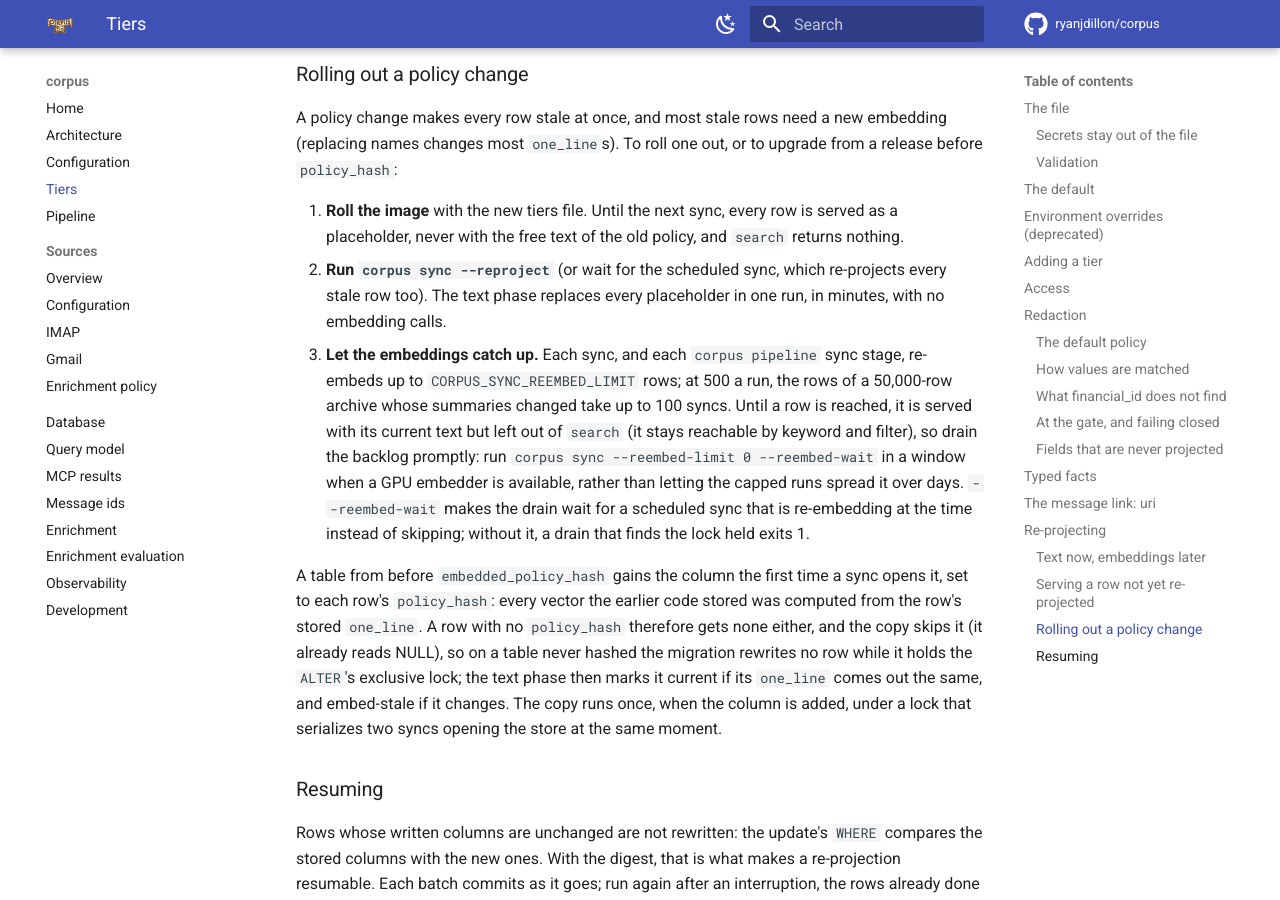
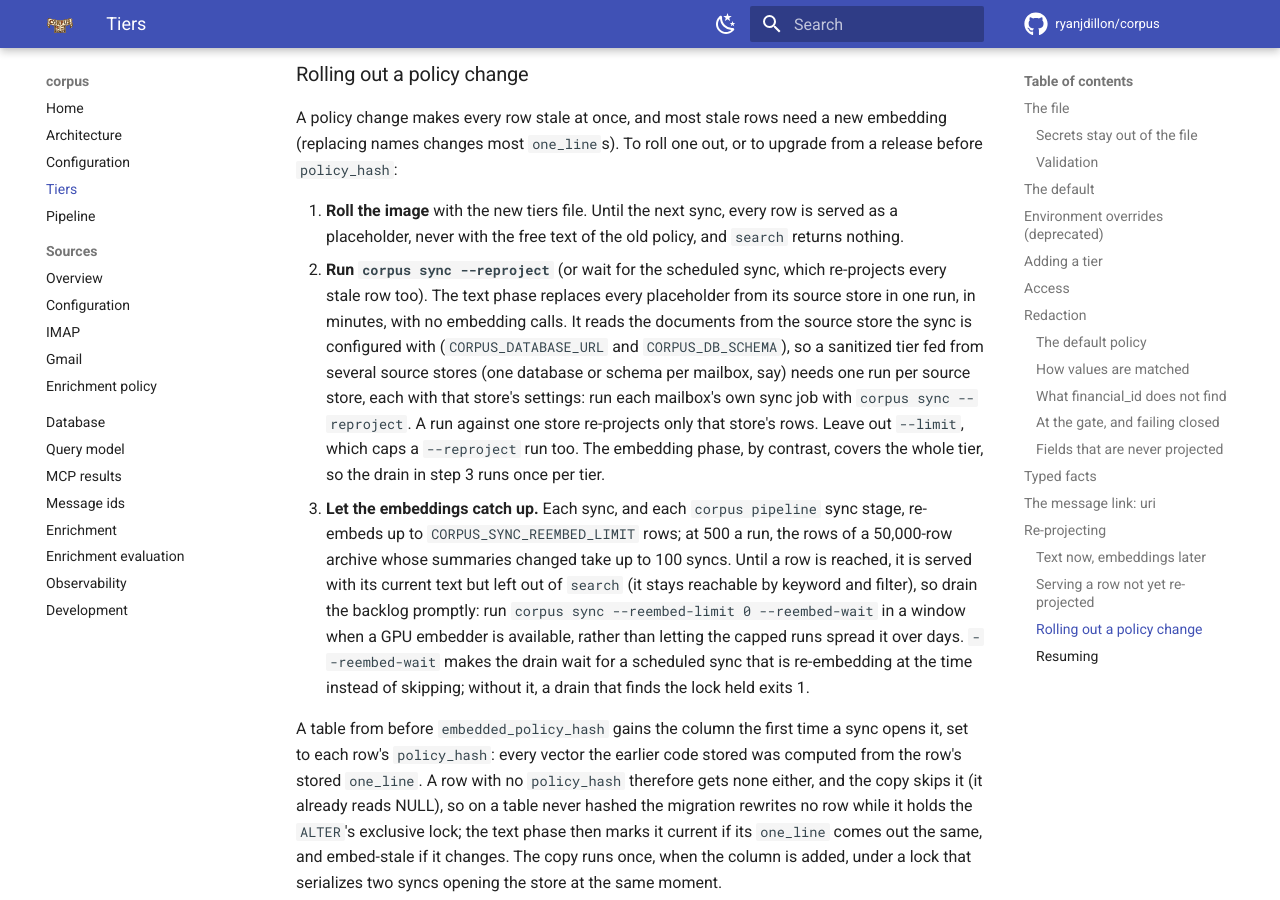
Before and after one commit to ryanjdillon/corpus, an MkDocs documentation site: the page built from docs/tiers.md, in a window 1280 px wide and 900 px high, scrolled down 13718 px. Built offline with MkDocs 1.6.1 and Material for MkDocs 9.7.7, drawn with Linux system fonts in a browser that asks for light colours; comment, search, counter and statistics services are not loaded; some of the changed text lies outside the part shown.

Commit message:
docs(tiers): re-project once per source store (DIL-637) (#93)

```diff
--- a/docs/tiers.md
+++ b/docs/tiers.md
@@ -381,8 +381,9 @@ The digest covers `facts` only through `fields`, and `place_name` only when
 keeps its digest and is not re-projected. A tier on
 the default `fields` gains the column, so its digest changes and every row is
 stale after the upgrade. Its `one_line`s do not change, so re-projecting embeds
-nothing: run `corpus sync --reproject` once after the upgrade rather than wait
-for the capped daily syncs (see [Rolling out a policy change](#rolling-out-a-policy-change)).
+nothing: run `corpus sync --reproject` once per source store after the
+upgrade, rather than serve placeholders until the next scheduled sync (see
+[Rolling out a policy change](#rolling-out-a-policy-change)).
 
 ## The message link: `uri`
 
@@ -574,7 +575,15 @@ upgrade from a release before `policy_hash`:
    and `search` returns nothing.
 2. **Run `corpus sync --reproject`** (or wait for the scheduled sync, which
    re-projects every stale row too). The text phase replaces every placeholder
-   in one run, in minutes, with no embedding calls.
+   from its source store in one run, in minutes, with no embedding calls. It
+   reads the documents from the source store the sync is configured with
+   (`CORPUS_DATABASE_URL` and `CORPUS_DB_SCHEMA`), so a sanitized tier fed from
+   several source stores (one database or schema per mailbox, say) needs one
+   run per source store, each with that store's settings: run each mailbox's
+   own sync job with `corpus sync --reproject`. A run against one store
+   re-projects only that store's rows. Leave out `--limit`, which caps a
+   `--reproject` run too. The embedding phase, by contrast, covers the whole
+   tier, so the drain in step 3 runs once per tier.
 3. **Let the embeddings catch up.** Each sync, and each `corpus pipeline` sync
    stage, re-embeds up to `CORPUS_SYNC_REEMBED_LIMIT` rows; at 500 a run, the
    rows of a 50,000-row archive whose summaries changed take up to 100 syncs.
```
